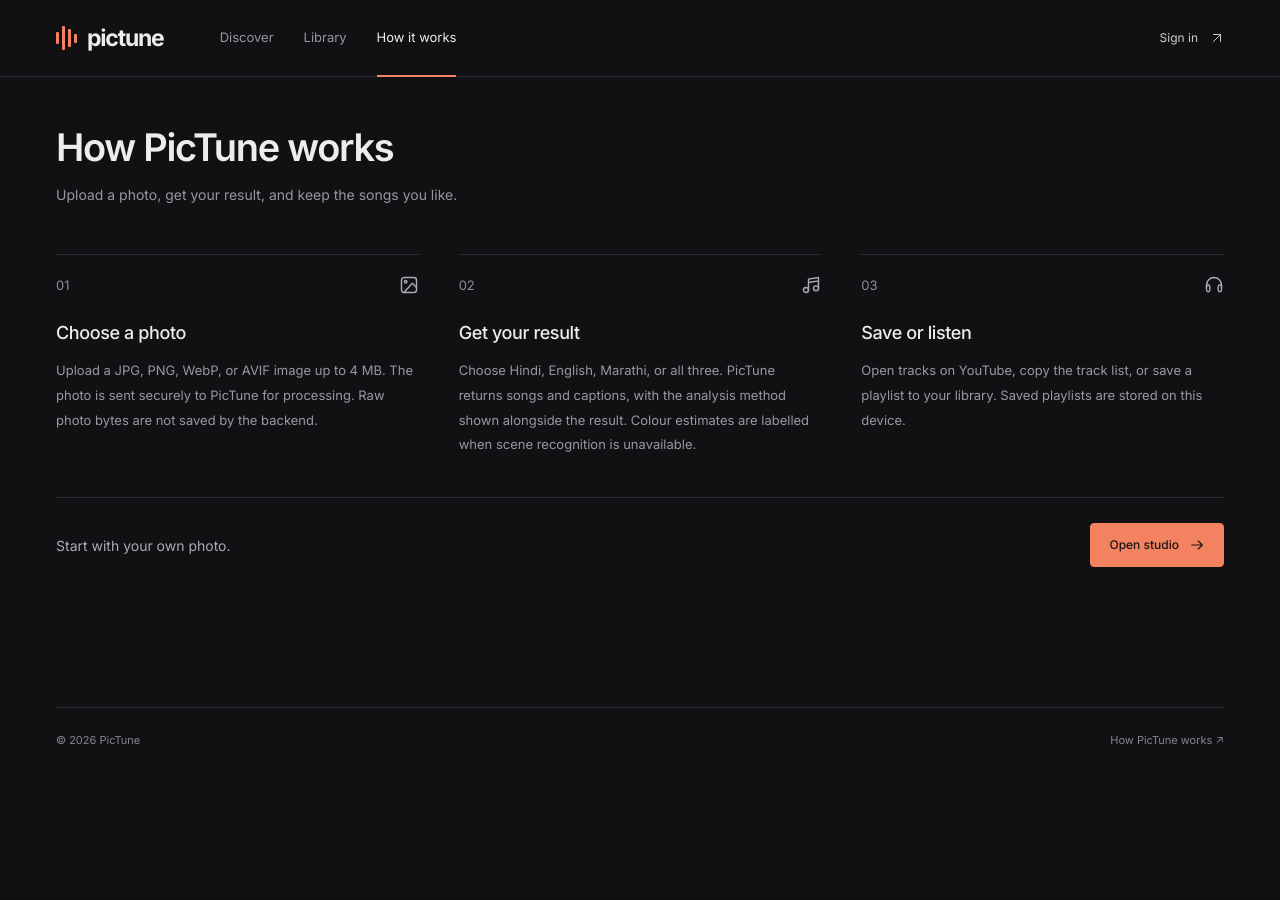
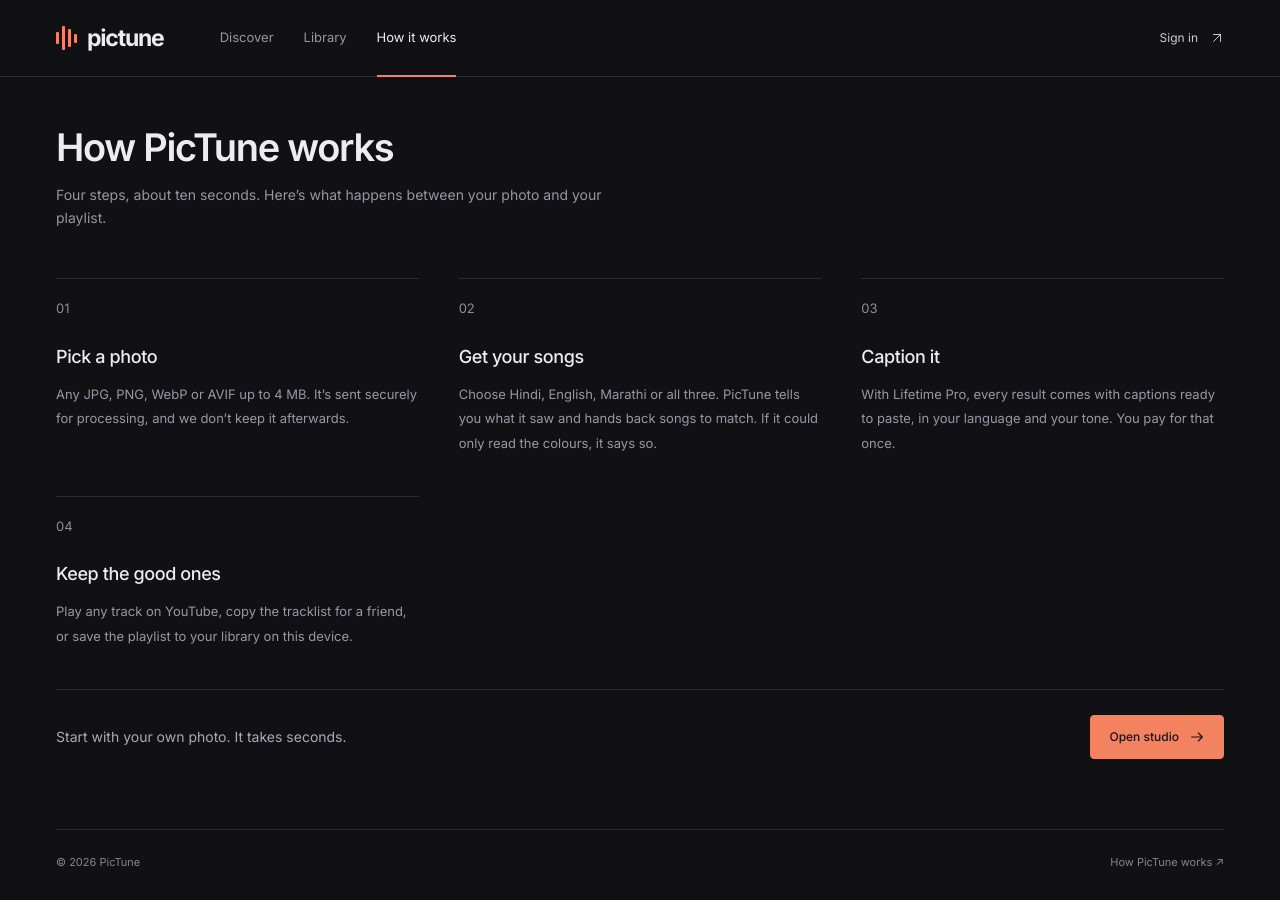
Before and after one commit to Shriii19/pictune_frontend, a React (Vite) app: page /about in a window 1280 px wide. Before the commit the page ends 800 px from the top, so only its background shows below. Built offline with nearby package versions, Linux system fonts and the light colour scheme; no server answers.

Commit message:
ui update 5.0: enhance About component with updated steps, improved messaging, and styling adjustments

```diff
--- a/src/pages/About.jsx
+++ b/src/pages/About.jsx
@@ -2,28 +2,29 @@ import { Link } from "react-router-dom";
 import Icon from "../components/Icon";
 
 const steps = [
-  { title: "Choose a photo", icon: "image", text: "Upload a JPG, PNG, WebP, or AVIF image up to 4 MB. The photo is sent securely to PicTune for processing. Raw photo bytes are not saved by the backend." },
-  { title: "Get your result", icon: "music", text: "Choose Hindi, English, Marathi, or all three. PicTune returns songs and captions, with the analysis method shown alongside the result. Colour estimates are labelled when scene recognition is unavailable." },
-  { title: "Save or listen", icon: "headphones", text: "Open tracks on YouTube, copy the track list, or save a playlist to your library. Saved playlists are stored on this device." },
+  { title: "Pick a photo", text: "Any JPG, PNG, WebP or AVIF up to 4 MB. It’s sent securely for processing, and we don’t keep it afterwards." },
+  { title: "Get your songs", text: "Choose Hindi, English, Marathi or all three. PicTune tells you what it saw and hands back songs to match. If it could only read the colours, it says so." },
+  { title: "Caption it", text: "With Lifetime Pro, every result comes with captions ready to paste, in your language and your tone. You pay for that once." },
+  { title: "Keep the good ones", text: "Play any track on YouTube, copy the tracklist for a friend, or save the playlist to your library on this device." },
 ];
 
 export default function About() {
   return (
     <div className="standard-page">
       <div className="page-intro">
-        <h1>How PicTune works</h1>
-        <p>Upload a photo, get your result, and keep the songs you like.</p>
+        <h1>How PicTune <em>works</em></h1>
+        <p>Four steps, about ten seconds. Here’s what happens between your photo and your playlist.</p>
       </div>
       <div className="process-grid">
         {steps.map((step, index) => (
           <article key={step.title}>
-            <span className="process-number">0{index + 1}<Icon name={step.icon} size={20} /></span>
+            <span className="process-number mono">0{index + 1}</span>
             <h3>{step.title}</h3>
             <p>{step.text}</p>
           </article>
         ))}
       </div>
-      <div className="about-cta"><p>Start with your own photo.</p><Link to="/#studio" className="button button-primary">Open studio <Icon name="arrow" size={16} /></Link></div>
+      <div className="about-cta"><p>Start with your own photo. It takes seconds.</p><Link to="/#studio" className="button button-primary">Open studio <Icon name="arrow" size={16} /></Link></div>
     </div>
   );
 }
```
